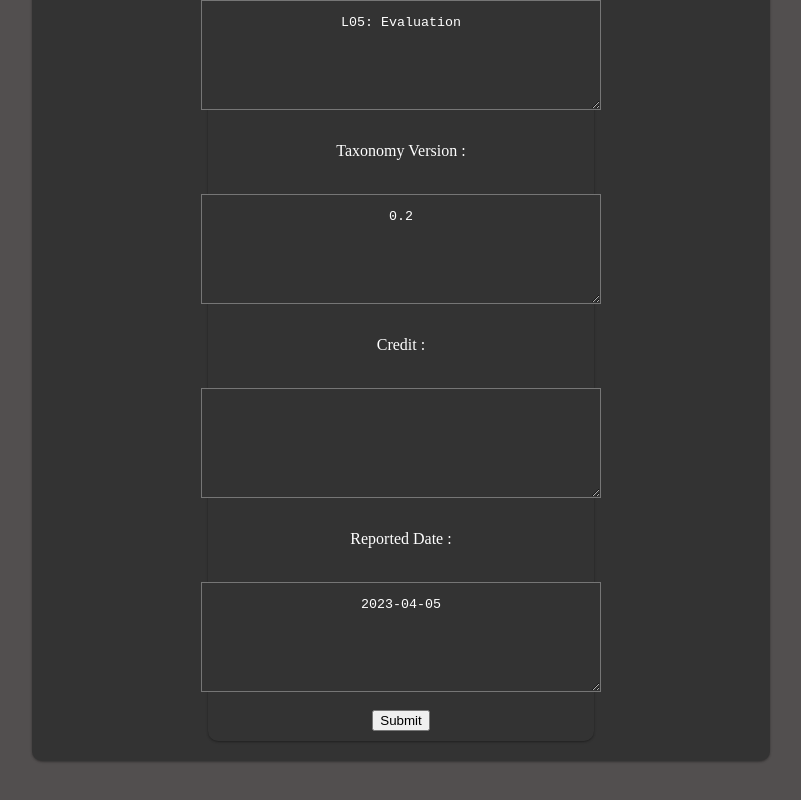
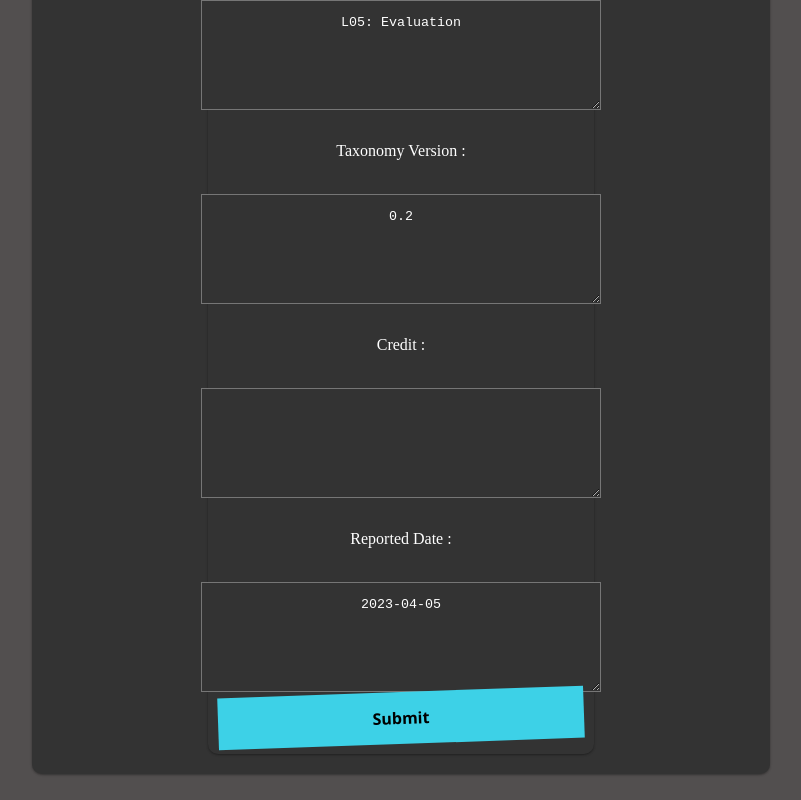
Before and after one commit to luciolle24/avid-vuln-editor, a Next.js app: page /editor/1 in a window 1280 px wide. Shown: the part 7116-7916 px from the top of the page, without its empty margins (239-1040 px from the left). Built offline with nearby package versions, Linux system fonts and the light colour scheme.

Commit message:
{FINISH} Finshed the front end... just missing some cossmetic patches

```diff
--- a/components/cards/cards.jsx
+++ b/components/cards/cards.jsx
@@ -83,3 +83,31 @@
   width: 80%;
   height: 20px;
 `;
+
+export const Button = styled.button`
+  background-color: #3dd1e7;
+  border: 0 solid #e5e7eb;
+  box-sizing: border-box;
+  color: #000000;
+  display: flex;
+  font-family: ui-sans-serif, system-ui, -apple-system, system-ui, "Segoe UI",
+    Roboto, "Helvetica Neue", Arial, "Noto Sans", sans-serif,
+    "Apple Color Emoji", "Segoe UI Emoji", "Segoe UI Symbol", "Noto Color Emoji";
+  font-size: 1rem;
+  font-weight: 700;
+  justify-content: center;
+  line-height: 1.75rem;
+  padding: 0.75rem 1.65rem;
+  position: relative;
+  text-align: center;
+  text-decoration: none #000000 solid;
+  text-decoration-thickness: auto;
+  width: 100%;
+  max-width: 460px;
+  position: relative;
+  cursor: pointer;
+  transform: rotate(-2deg);
+  user-select: none;
+  -webkit-user-select: none;
+  touch-action: manipulation;
+`;
--- a/components/editor/editor.jsx
+++ b/components/editor/editor.jsx
@@ -1,4 +1,10 @@
-import { CardItem, Textarea, Label, RoundedImages } from "../cards/cards.jsx";
+import {
+  CardItem,
+  Textarea,
+  Label,
+  RoundedImages,
+  Button,
+} from "../cards/cards.jsx";
 
 function Editor(props) {
   const { data, id } = props;
@@ -230,8 +236,7 @@
             >
               {actualData.reported_date}
             </Textarea>
-            <br />
-            <button type="submit">Submit</button>
+            <Button>Submit</Button>
           </CardItem>
         </form>
       </CardItem>
```
Also changed, not shown: pages/vuln/[id].js (deleted, +0 -38 lines).
